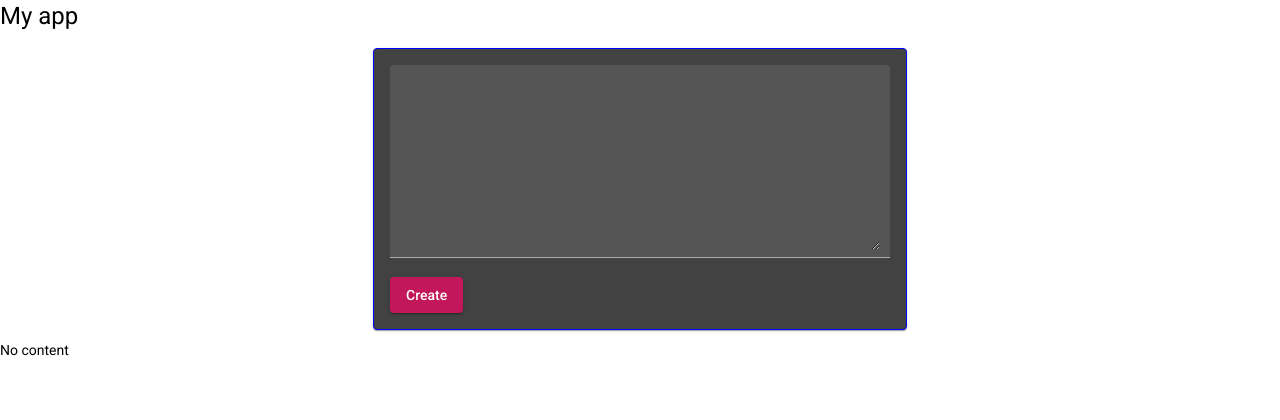
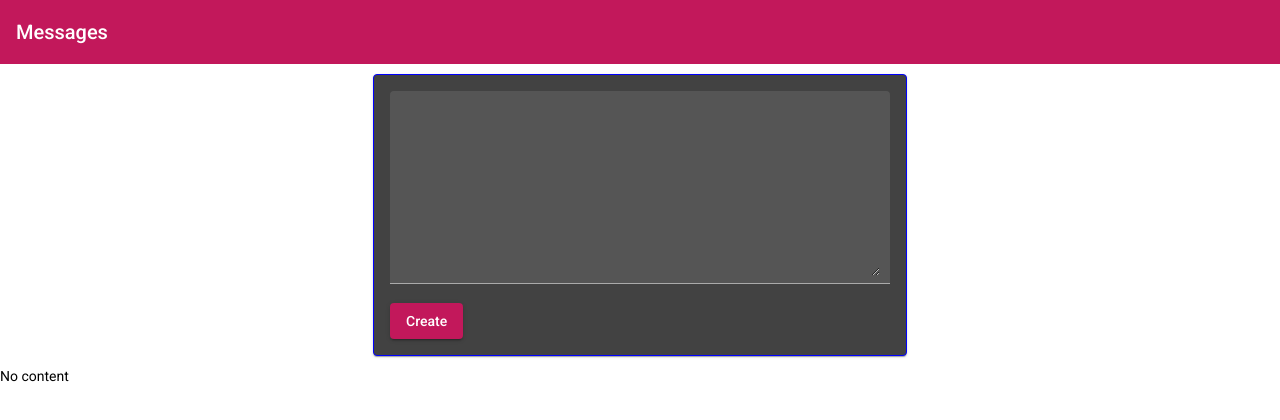
Before and after one commit to chie7tain/random-thoughts, an Angular app: page / in a window 1280 px wide. Shown: the top 420 px of the page. Built offline with nearby package versions, Linux system fonts and the light colour scheme.

Commit message:
add toolbar component to the header component

```diff
--- a/src/app/app.component.html
+++ b/src/app/app.component.html
@@ -1,2 +1,4 @@
-<h1>My app</h1>
-<app-post-create></app-post-create>
+<app-header></app-header>
+<main>
+  <app-post-create></app-post-create>
+</main>
--- a/src/app/app.module.ts
+++ b/src/app/app.module.ts
@@ -7,11 +7,13 @@
 import { MatInputModule } from '@angular/material/input';
 import { MatCardModule } from '@angular/material/card';
 import { MatButtonModule } from '@angular/material/button';
+import { MatToolbarModule } from '@angular/material/toolbar';
 
 import { PostCreateComponent } from './posts/post-create/post-create.component';
+import { HeaderComponent } from './header/header.component';
 
 @NgModule({
-  declarations: [AppComponent, PostCreateComponent],
+  declarations: [AppComponent, PostCreateComponent, HeaderComponent],
   imports: [
     BrowserModule,
     AppRoutingModule,
@@ -20,6 +22,7 @@
     MatInputModule,
     MatCardModule,
     MatButtonModule,
+    MatToolbarModule,
   ],
   providers: [],
   bootstrap: [AppComponent],
--- a/src/app/header/header.component.html
+++ b/src/app/header/header.component.html
@@ -0,0 +1,2 @@
+
+<mat-toolbar color="primary">Messages</mat-toolbar>
```
